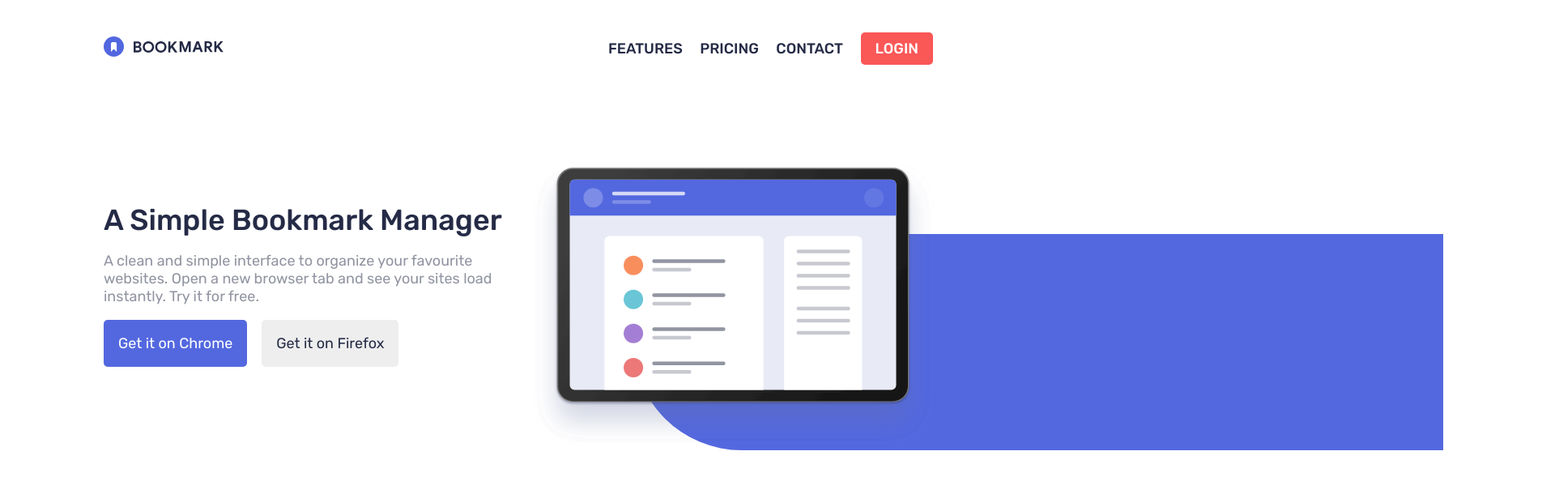
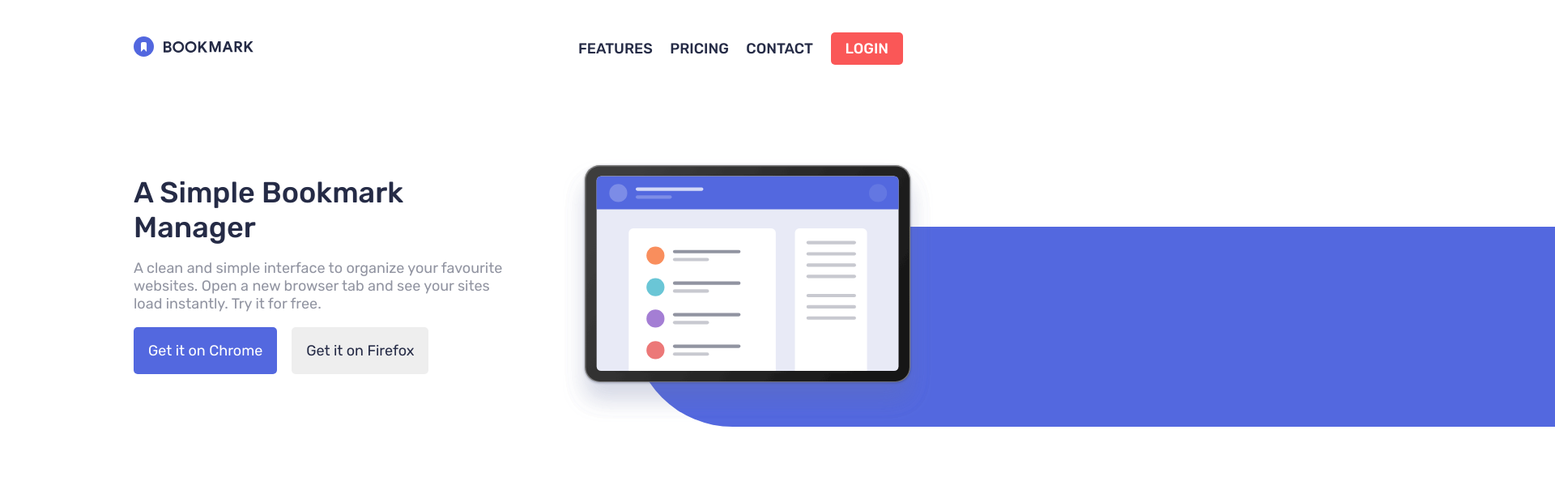
Before and after one commit to soewaiyanag/bookmark-landing-page, a website: page index.html in a window 1280 px wide. Shown: the top 594 px of the page at 81% size, 1920 px wide, since content can reach past the window. Drawn offline with Linux system fonts and the light colour scheme.

Commit message:
fix blue blackground overflowing problem

```diff
--- a/styles/scss/_intro-section.scss
+++ b/styles/scss/_intro-section.scss
@@ -13,8 +13,8 @@
       position: absolute;
       top: 20%;
       bottom: -10%;
-      left: 25%;
-      width: 1000px;
+      left: 27%;
+      width: 2000px;
       border-bottom-left-radius: 300px;
       border-top-left-radius: 300px;
       background-color: hsl(231, 69%, 60%);
@@ -24,7 +24,7 @@
     .hero-img {
       width: 100%;
       max-width: 400px;
-      transform: scale(1.15);
+      transform: scale(1.175);
     }
   }
 
@@ -83,7 +83,7 @@
 
       .hero-img {
         max-width: 500px;
-        transform: translateY(10%);
+        transform: translate(8%, 10%);
       }
     }
 
--- a/styles/scss/_utilities.scss
+++ b/styles/scss/_utilities.scss
@@ -1,7 +1,14 @@
+@use "./mixins" as *;
+
 .container {
   margin-right: auto;
   margin-left: auto;
-  max-width: 80%;
+  padding-left: 15px;
+  padding-right: 15px;
+  max-width: 90%;
+  @include media-breakpoing-up($lg) {
+    max-width: 980px;
+  }
 }
 .btn {
   padding: 1rem;
```
Also changed, not shown: styles/css/style.css, 1 other file.
